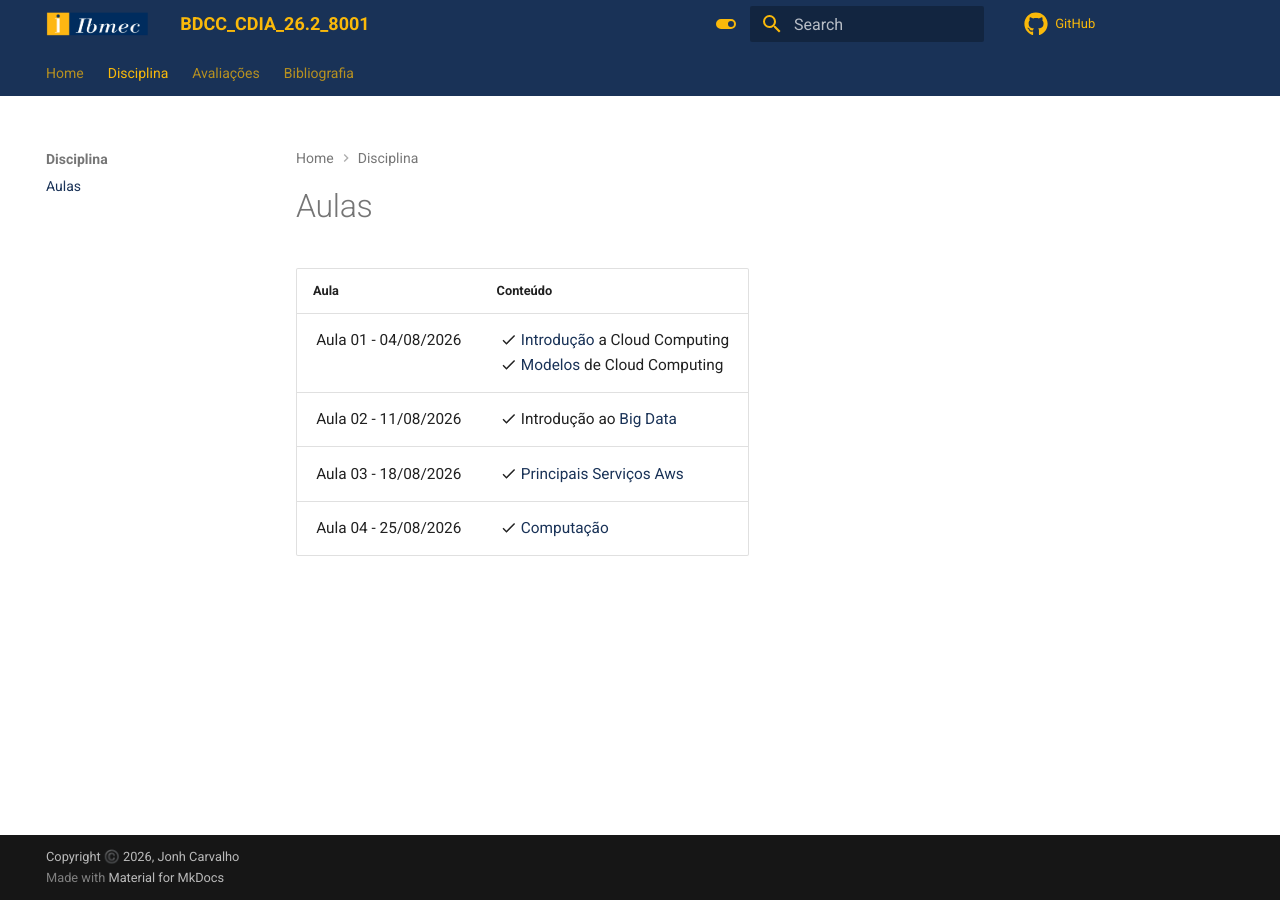
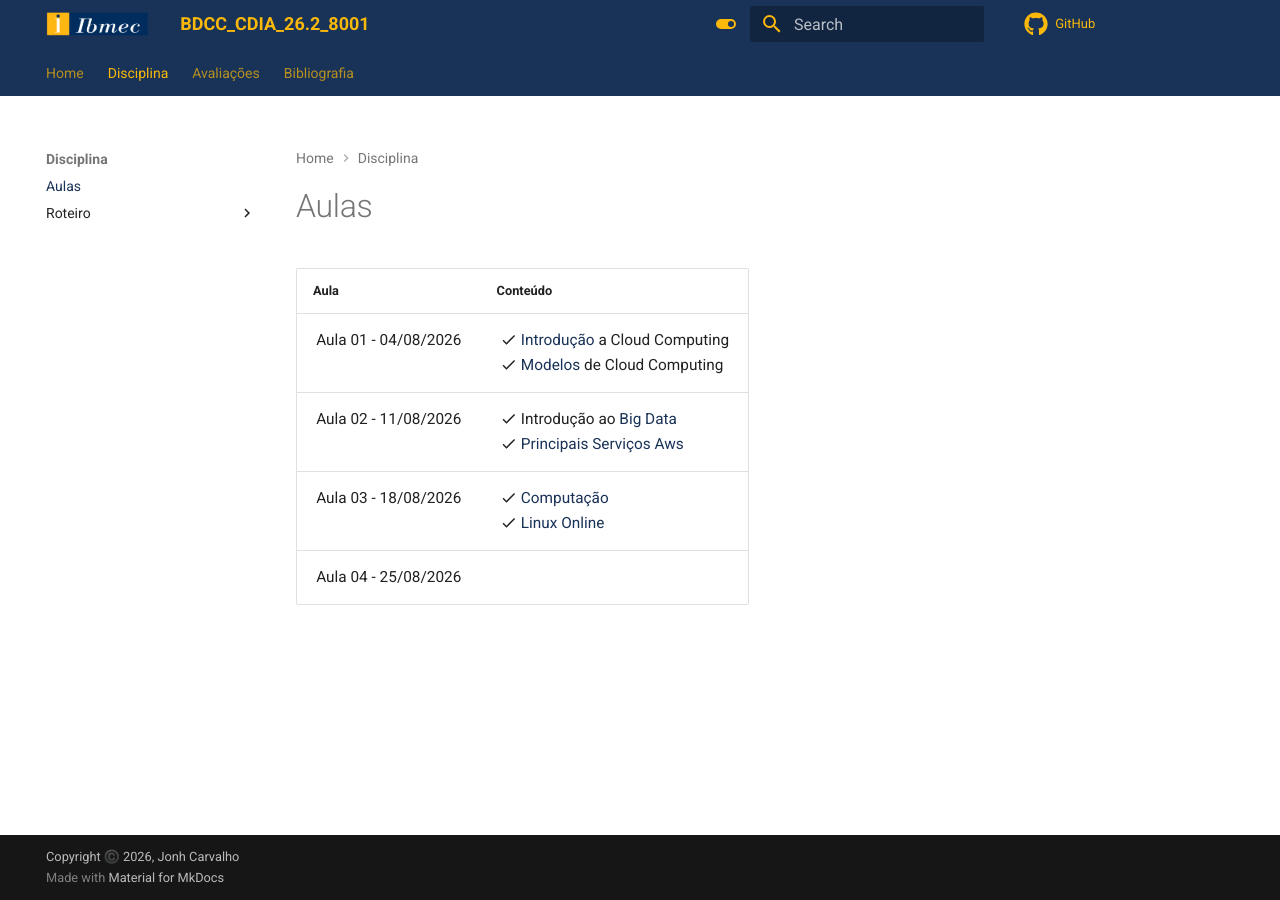
Before and after one commit to jonh-carvalho/BDCC_CDIA_26.2_8001, an MkDocs documentation site: the page built from docs/Disciplina/aulas.md, in a window 1280 px wide. Built offline with MkDocs 1.6.1 and Material for MkDocs 9.7.7, drawn with Linux system fonts in a browser that asks for light colours; comment, search, counter and statistics services are not loaded.

Commit message:
linuxonline

```diff
--- a/docs/Disciplina/aulas.md
+++ b/docs/Disciplina/aulas.md
@@ -3,9 +3,9 @@
 | Aula               | Conteúdo |
 |--------------------|----------|
 | Aula 01 - 04/08/2026 | :material-check: [Introdução](../Disciplina/docs/aula01/Fundamentos-de-Cloud-Computing-Introducao-a-Computacao-em-Nuvem.pptx) a Cloud Computing <br> :material-check: [Modelos ](../Disciplina/docs/aula01/Modelos-de-Servico-em-Nuvem-IaaS-PaaS-e-SaaS-Descomplicados.pptx) de Cloud Computing |
-| Aula 02 - 11/08/2026 | :material-check: Introdução ao [Big Data](..//Disciplina/docs/aula02/Introducao-ao-Big-Data-Os-5-Vs-e-Desafios-do-Processamento-em-Larga-Escala.pptx) |
-| Aula 03 - 18/08/2026 | :material-check: [Principais Serviços Aws](../Disciplina/docs/aula02/Principais-Servicos-AWS-Computacao-Armazenamento-e-Redes.pptx) |
-| Aula 04 - 25/08/2026 | :material-check: [Computação](https://awseducate.instructure.com/courses/941) |
+| Aula 02 - 11/08/2026 | :material-check: Introdução ao [Big Data](..//Disciplina/docs/aula02/Introducao-ao-Big-Data-Os-5-Vs-e-Desafios-do-Processamento-em-Larga-Escala.pptx) <br> :material-check: [Principais Serviços Aws](../Disciplina/docs/aula02/Principais-Servicos-AWS-Computacao-Armazenamento-e-Redes.pptx) |
+| Aula 03 - 18/08/2026 | :material-check: [Computação](https://awseducate.instructure.com/courses/941) <br> :material-check: [Linux Online](https://distrosea.com/pt/) |
+| Aula 04 - 25/08/2026 |  |
 
 <!--
 Aula 05 - 26/03/2026 | :material-check: Roteiro Nginx |
--- a/mkdocs.yml
+++ b/mkdocs.yml
@@ -9,10 +9,10 @@ nav:
   - Disciplina:
       - Aulas: Disciplina/aulas.md
 #      - Ambiente: Disciplina/ambiente.md
-#      - Roteiro:
+      - Roteiro:
 #        - 01- AWS: Disciplina/roteiros/02 - aws.md
 #        - 04 - EC2: Disciplina/roteiros/04 - ec2.md
-#        - 04 - Linux Bash: Disciplina/roteiros/04 - linux.md
+        - 03 - Linux Bash: Disciplina/roteiros/04 - linux.md
 #        - 05 - Nginx: Disciplina/roteiros/05 - nginxsite.md
 #        - 06 - S3: Disciplina/roteiros/06 - s3.md
 #        - 07 - BE: Disciplina/roteiros/07 - eb.md
```
Also changed, not shown: docs/Disciplina/roteiros/03 - linux.md (renamed from docs/Disciplina/roteiros/04 - linux.md), docs/Disciplina/roteiros/04 - aws.md (renamed from docs/Disciplina/roteiros/02 - aws.md).
